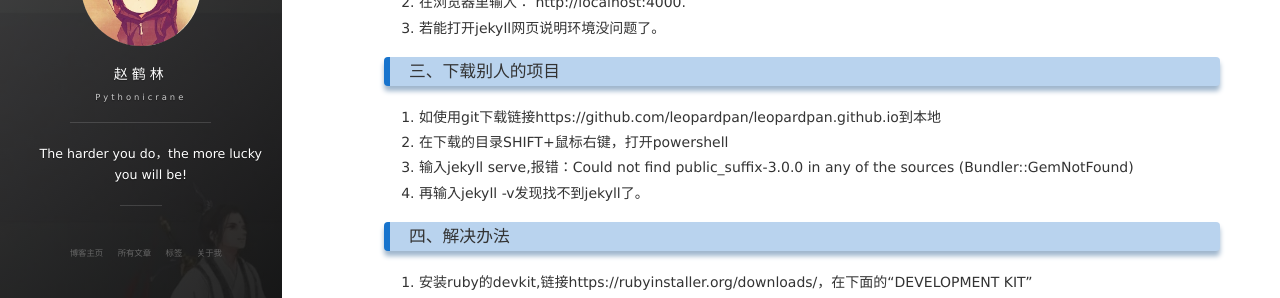
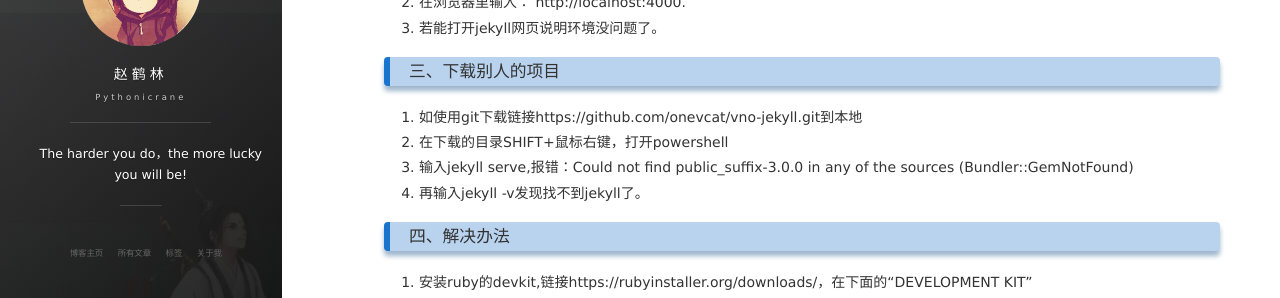
Before and after one commit to pythonicrane/pythonicrane.github.io, a Jekyll site: the page built from _posts/2017-12-05-installjekylllog.md, in a window 1280 px wide and 900 px high. Shown: the part 352-650 px from the top of the window. Built offline with Jekyll 4.4.1, drawn with Linux system fonts in a browser that asks for light colours; nearby versions of some CDN libraries; comment, search, counter and statistics services are not loaded; part of the change alters nothing that is shown.

Commit message:
Update 2017-12-05-installjekylllog.md

```diff
--- a/_posts/2017-12-05-installjekylllog.md
+++ b/_posts/2017-12-05-installjekylllog.md
@@ -16,7 +16,7 @@ tag: 其他
 3. 若能打开jekyll网页说明环境没问题了。
 
 <h3>三、下载别人的项目</h3>
-1. 如使用git下载链接https://github.com/leopardpan/leopardpan.github.io到本地
+1. 如使用git下载链接https://github.com/onevcat/vno-jekyll.git到本地
 2. 在下载的目录SHIFT+鼠标右键，打开powershell
 3. 输入jekyll serve,报错：Could not find public_suffix-3.0.0 in any of the sources (Bundler::GemNotFound)
 4. 再输入jekyll -v发现找不到jekyll了。
```
